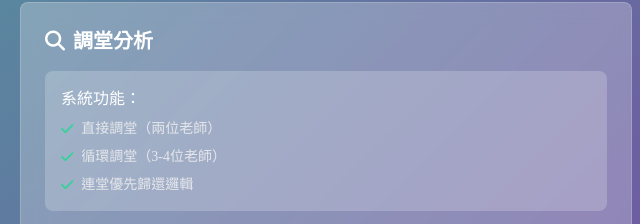
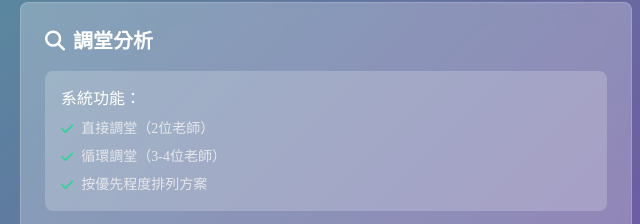
Before and after one commit to kenchan20141/swap, a plain HTML site: page index.html in a window 1280 px wide. Shown: the part 308-532 px from the top of the page, 632-1272 px from the left. Drawn offline with nearby package versions, Linux system fonts and the light colour scheme.

Commit message:
Update index.html

```diff
--- a/index.html
+++ b/index.html
@@ -200,7 +200,7 @@
                         <div class="space-y-2 text-sm text-gray-200">
                             <div class="flex items-center">
                                 <i class="fas fa-check text-green-400 mr-2"></i>
-                                <span>直接調堂（兩位老師）</span>
+                                <span>直接調堂（2位老師）</span>
                             </div>
                             <div class="flex items-center">
                                 <i class="fas fa-check text-green-400 mr-2"></i>
@@ -208,7 +208,7 @@
                             </div>
                             <div class="flex items-center">
                                 <i class="fas fa-check text-green-400 mr-2"></i>
-                                <span>連堂優先歸還邏輯</span>
+                                <span>按優先程度排列方案</span>
                             </div>
                         </div>
                     </div>
```
